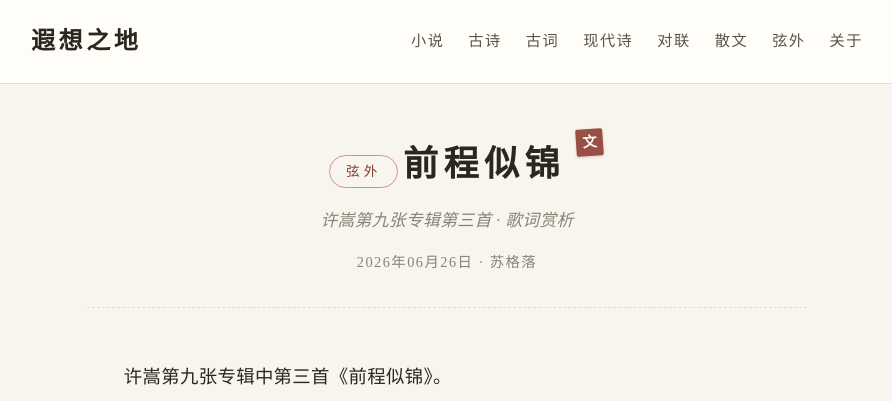
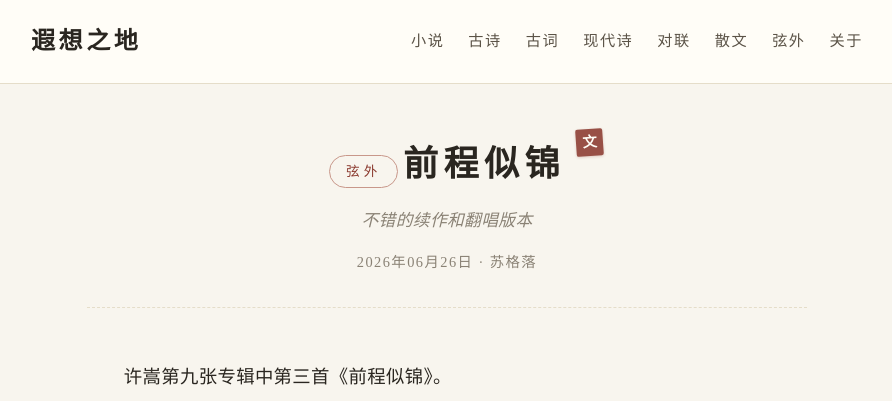
Before and after one commit to zhengxionglee/ReverieLand, a Jekyll site: the page built from _overtones/2026-06-26-qian-cheng-shi-jin.md, in a window 1280 px wide and 900 px high. Shown: the top 401 px of the window, without its empty margins (193-1085 px from the left). Built offline with Jekyll 4.4.1, drawn with Linux system fonts in a browser that asks for light colours; a style sheet for code colours, icons or effects is not loaded.

Commit message:
fix(弦外): 《前程似锦》副标题改为 不错的续作和翻唱版本

```diff
--- a/_overtones/2026-06-26-qian-cheng-shi-jin.md
+++ b/_overtones/2026-06-26-qian-cheng-shi-jin.md
@@ -1,6 +1,6 @@
 ---
 title: 前程似锦
-subtitle: 许嵩第九张专辑第三首 · 歌词赏析
+subtitle: 不错的续作和翻唱版本
 date: 2026-06-26 10:49:00 +0800
 author: 苏格落
 status: 已发布
```
